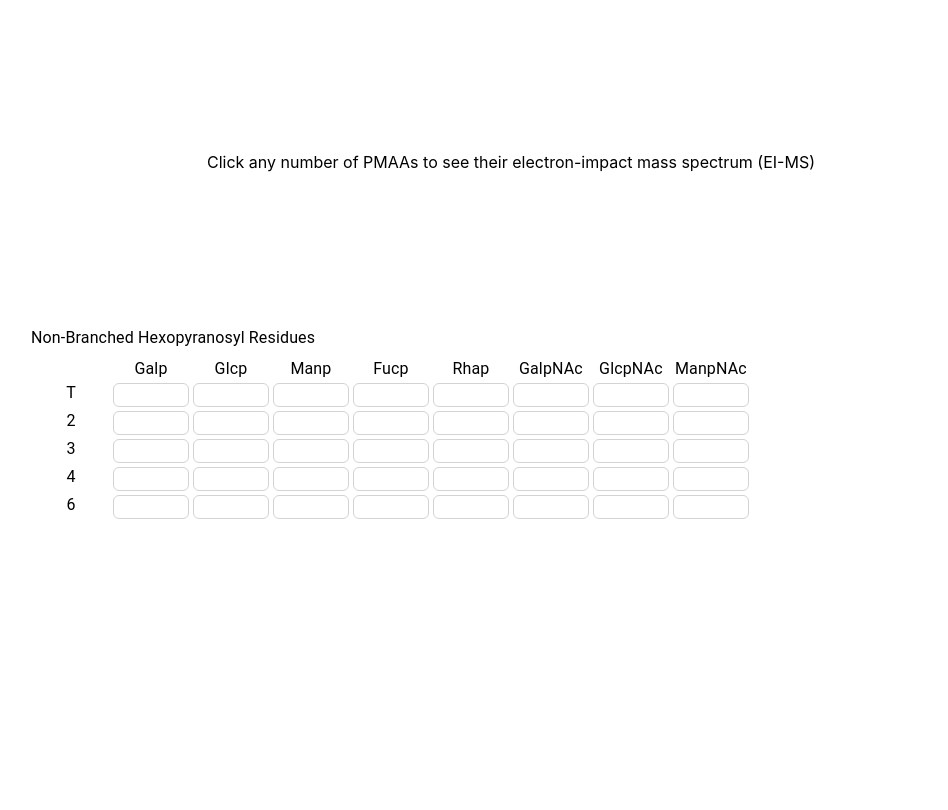
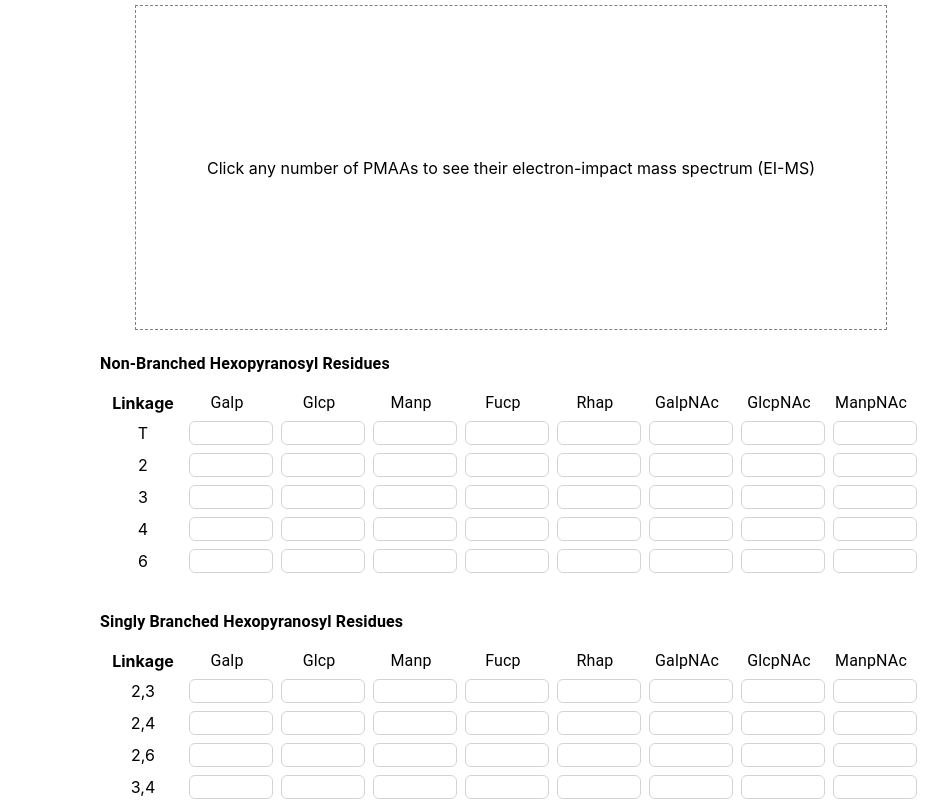
Before and after one commit to Oolay/pmaa-app, a React (Create React App) app: page / in a window 1280 px wide. Shown: the whole page, without its empty margins (129-1077 px from the left). Built offline with nearby package versions, Linux system fonts and the light colour scheme.

Commit message:
re-factor table to use html table

```diff
--- a/public/index.html
+++ b/public/index.html
@@ -28,7 +28,7 @@
   </head>
   <body>
     <noscript>You need to enable JavaScript to run this app.</noscript>
-    <div id="root"></div>
+    <div style="height:100vh;" id="root"></div>
     <!--
       This HTML file is a template.
       If you open it directly in the browser, you will see an empty page.
--- a/src/App.tsx
+++ b/src/App.tsx
@@ -5,9 +5,7 @@ import Visualiser from './components/Visualiser'
 
 function App() {
   return (
-    <div>
-      <Visualiser />
-    </div>
+    <Visualiser />
   );
 }
 
--- a/src/components/Visualiser/ActionButtons.tsx
+++ b/src/components/Visualiser/ActionButtons.tsx
@@ -5,6 +5,8 @@ import IconButton from '@material-ui/core/IconButton'
 
 import RefreshIcon from '../icons/Refresh'
 import BackIcon from '../icons/Back'
+
+export const ACTION_BUTTONS_HEIGHT = 24
 
 const useStyles = makeStyles({
     container: {
--- a/src/components/Visualiser/PmaaGrid.tsx
+++ b/src/components/Visualiser/PmaaGrid.tsx
@@ -9,26 +9,29 @@ import { Typography } from '@material-ui/core'
 
 const useStyles = makeStyles({
     container: {
-        width: '75%',
+        padding: '10px',
     },
     gridHeader: {
-        paddingBottom: '5px',
+        paddingTop: '10px',
+        paddingBottom: '10px',
     },
-    columnItem: {
+    columnTitleItem: {
         display: 'flex',
         justifyContent: 'center',
+        width: '80px'
     },
-    rowItem: {
+    rowtitleItem: {
         display: 'flex',
         justifyContent: 'center',
+        width: '80px'
+
     },
-    item: {
-        display: 'flex',
-        justifyContent: 'center',
+    contentItem: {
         borderRadius: '6px',
         border: '1px solid #d3d3d3',
         margin: '2px',
         padding: '1px',
+        width: '80px',
         "&:hover": {
             backgroundColor: '#d3d3d3',
         },
@@ -53,52 +56,52 @@ const PmaaList: React.FC<Props> = ({ pmaaGroup, columns, rows, selectedPmaas, on
     const isPmaaSelected = (id: string) => selectedPmaas.some(selectedId => selectedId === id)
 
     const getHeader = () => (
-        <>
-            <Grid item xs={1}>
-                <div/>
-            </Grid>
+        <tr>
+            <th>
+                <div className={classes.columnTitleItem}>
+                    Linkage
+                </div>
+            </th>
             {columns.map(col => (
-                <Grid item xs={1}>
-                    <div className={classes.columnItem}>
+                <th>
+                    <div className={classes.columnTitleItem}>
                         <Typography noWrap>
                             {col}
                         </Typography>
                     </div>
-                </Grid>
+                </th>
             ))}
-        </>
+        </tr>
     )
 
     const getRow = (pmaas: Pmaa[]) =>  (
-        <>
+        <tr>
             {
-                <Grid xs={1}>
-                    <div className={classes.rowItem}>
-                        <Typography noWrap>
-                            {pmaas[0].linkage}
-                        </Typography>
+                <td>
+                    <div className={classes.rowtitleItem}>
+                        {pmaas[0].linkage}
                     </div>
-                </Grid>
+                </td>
             }
             {
                 pmaas.map((pmaa) => {
                     const id = `${pmaaGroup.groupName}:${pmaa.name}:${pmaa.linkage}`
 
                     return (
-                        <Grid item xs={1}>
+                        <td>
                             <div
-                                className={classes.item}
+                                className={classes.contentItem}
                                 style={isPmaaSelected(id) ? {backgroundColor: `${pmaa.color}`} : {}}
                                 onClick={onPmaaClick(id)}
                             >
                                 &nbsp;
                             </div>
-                        </Grid>
+                        </td>
                         )
                     }
                 )
             }
-        </>
+        </tr>
     )
 
 
@@ -106,21 +109,17 @@ const PmaaList: React.FC<Props> = ({ pmaaGroup, columns, rows, selectedPmaas, on
         <div className={classes.container}>
             <div className={classes.gridHeader}>
                 <Typography variant='subtitle1'>
-                    {pmaaGroup.groupName}
+                    <b>{pmaaGroup.groupName}</b>
                 </Typography>
             </div>
-            <Grid container>
+            <table>
                 {getHeader()}
                 {rows.map(row => {
                     const items = pmaaGroup.items.filter(item => item.linkage === row)
 
-                    return (
-                        <Grid container>
-                            {getRow(items)}
-                        </Grid>
-                    )
+                    return getRow(items)
                 })}
-            </Grid>
+            </table>
         </div>
     )
 }
--- a/src/components/Visualiser/index.tsx
+++ b/src/components/Visualiser/index.tsx
@@ -5,7 +5,7 @@ import { MinMax } from '../../utils/minMax'
 
 import { pmaaData, Pmaa } from '../../data/pmaaDetails'
 
-import ActionButtons from './ActionButtons'
+import ActionButtons, { ACTION_BUTTONS_HEIGHT } from './ActionButtons'
 import Graph, { GRAPH_HEIGHT, GRAPH_WIDTH } from './Graph'
 import PmaaGrid from './PmaaGrid'
 
@@ -14,12 +14,21 @@ const useStyles = makeStyles({
         display: 'flex',
         flexDirection: 'column',
         alignItems: 'center',
+        height: '100%',
+        padding: '5px',
+    },
+    gridContainer: {
+        display: 'flex',
+        flexDirection: 'column',
+        height: `calc(100% - ${GRAPH_HEIGHT + ACTION_BUTTONS_HEIGHT}px)`,
+        overflowY: 'scroll',
     },
     emptyTextContainer: {
         display: 'flex',
         justifyContent: 'center',
         alignItems: 'center',
-        height: GRAPH_HEIGHT + 24, // add action icon height
+        border: '0.5px dashed grey',
+        height: GRAPH_HEIGHT + ACTION_BUTTONS_HEIGHT,
         width: GRAPH_WIDTH,
     }
 })
@@ -120,13 +129,27 @@ const Visualiser: React.FC = () => {
                     </div>
                 )
             }
-            <PmaaGrid
-                pmaaGroup={pmaaData[0]}
-                columns={['Galp', 'Glcp', 'Manp', 'Fucp', 'Rhap', 'GalpNAc', 'GlcpNAc', 'ManpNAc']}
-                rows={['T', '2', '3', '4', '6']}
-                selectedPmaas={selectedPmaas}
-                onPmaaClick={onItemClick}
-            />
+            {
+                <div className={classes.gridContainer}>
+                    {
+                        pmaaData.map(groupData => {
+
+                            const columns = new Set(groupData.items.map(item => item.name))
+                            const rows = new Set(groupData.items.map(item => item.linkage))
+
+                            return (
+                                <PmaaGrid
+                                    pmaaGroup={groupData}
+                                    columns={Array.from(columns)}
+                                    rows={Array.from(rows)}
+                                    selectedPmaas={selectedPmaas}
+                                    onPmaaClick={onItemClick}
+                                />
+                            )
+                        })
+                    }
+                </div>
+            }
         </div>
     )
 }
```
Also changed, not shown: 1 other file (tests, documents, lock files or other folders).
